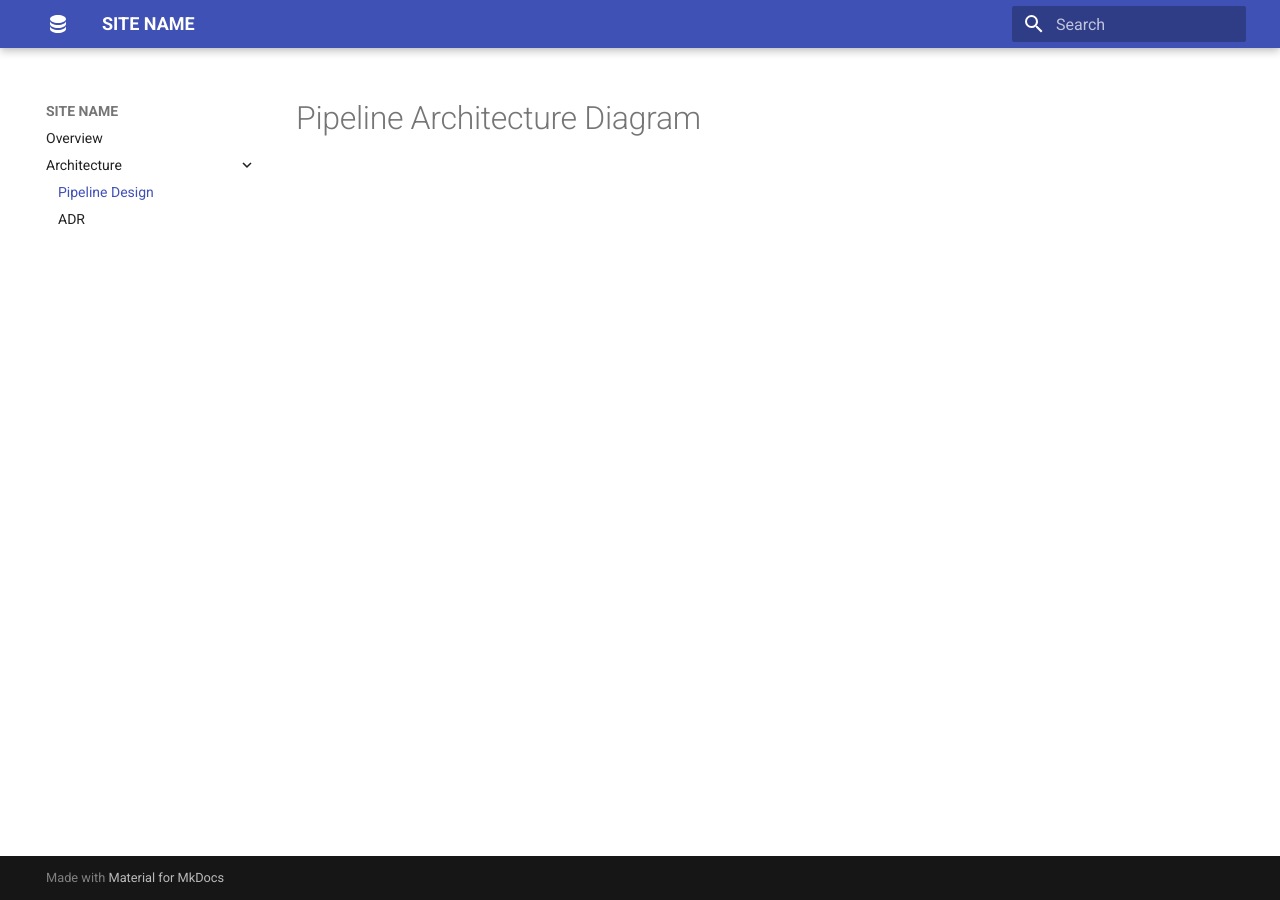
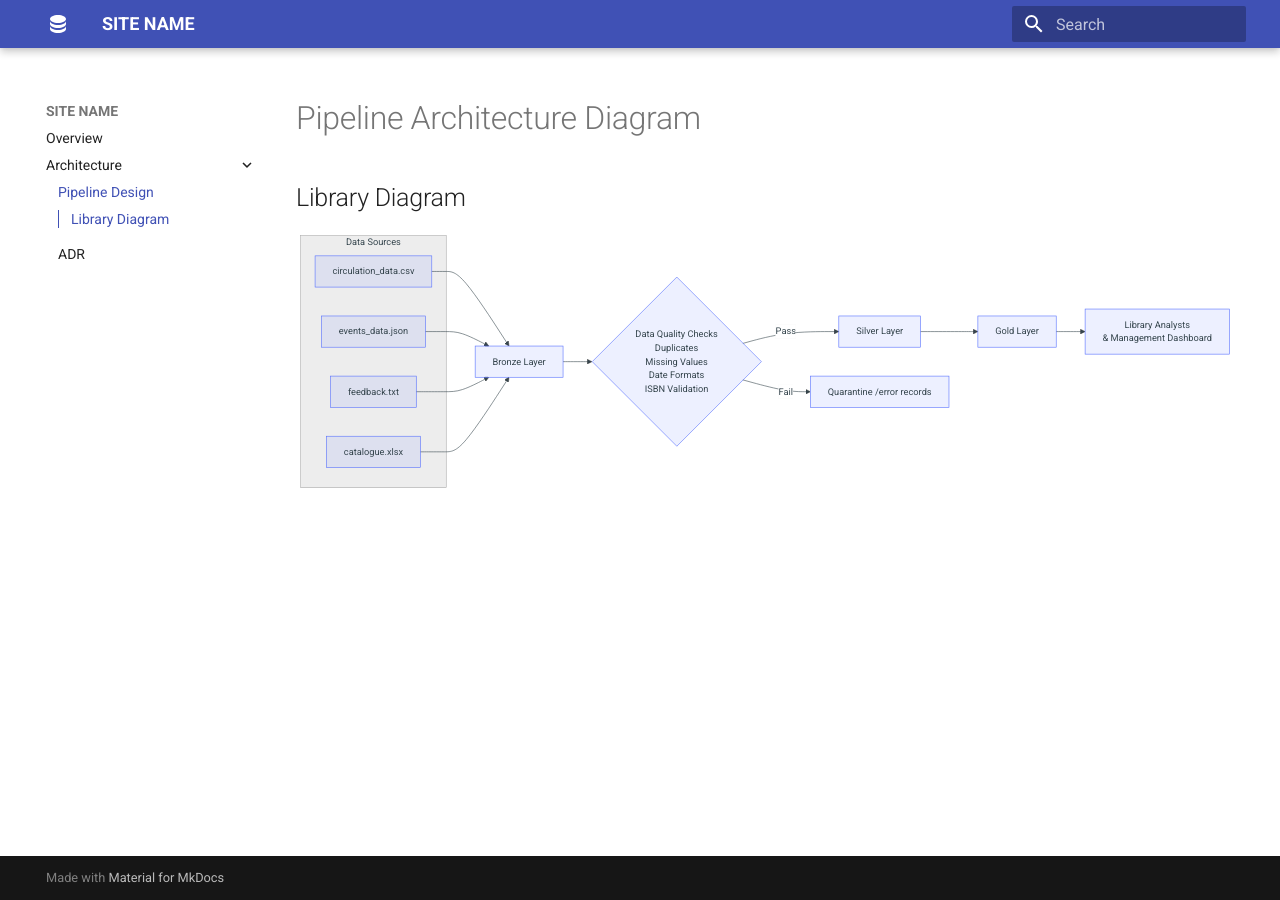
Before and after one commit to nldats/qa-library-pipeline, an MkDocs documentation site: the page built from docs/architecture/design-pipeline.md, in a window 1280 px wide. Built offline with MkDocs 1.6.1 and Material for MkDocs 9.7.7, drawn with Linux system fonts in a browser that asks for light colours; part of the change alters nothing that is shown.

Commit message:
Add docs site config and architecture diagram

````diff
--- a/docs/architecture/design-pipeline.md
+++ b/docs/architecture/design-pipeline.md
@@ -1 +1,37 @@
 # Pipeline Architecture Diagram
+
+## Library Diagram
+
+```mermaid
+flowchart LR
+
+    subgraph Source["Data Sources"]
+        Source1[circulation_data.csv]
+        Source2[events_data.json]
+        Source3[feedback.txt]
+        Source4[catalogue.xlsx]
+    end
+
+    Bronze[Bronze Layer]
+
+    Source1 --> Bronze
+    Source2 --> Bronze
+    Source3 --> Bronze
+    Source4 --> Bronze
+
+    Check{"Data Quality Checks
+    Duplicates
+    Missing Values
+    Date Formats
+    ISBN Validation"}
+
+    Bronze --> Check
+
+    Check -->|Pass| Silver[Silver Layer]
+    Check -->|Fail| Quarantine[Quarantine /error records]
+
+    Silver --> Gold[Gold Layer]
+
+    Gold --> Dashboard["Library Analysts
+    & Management Dashboard"]
+```
````
